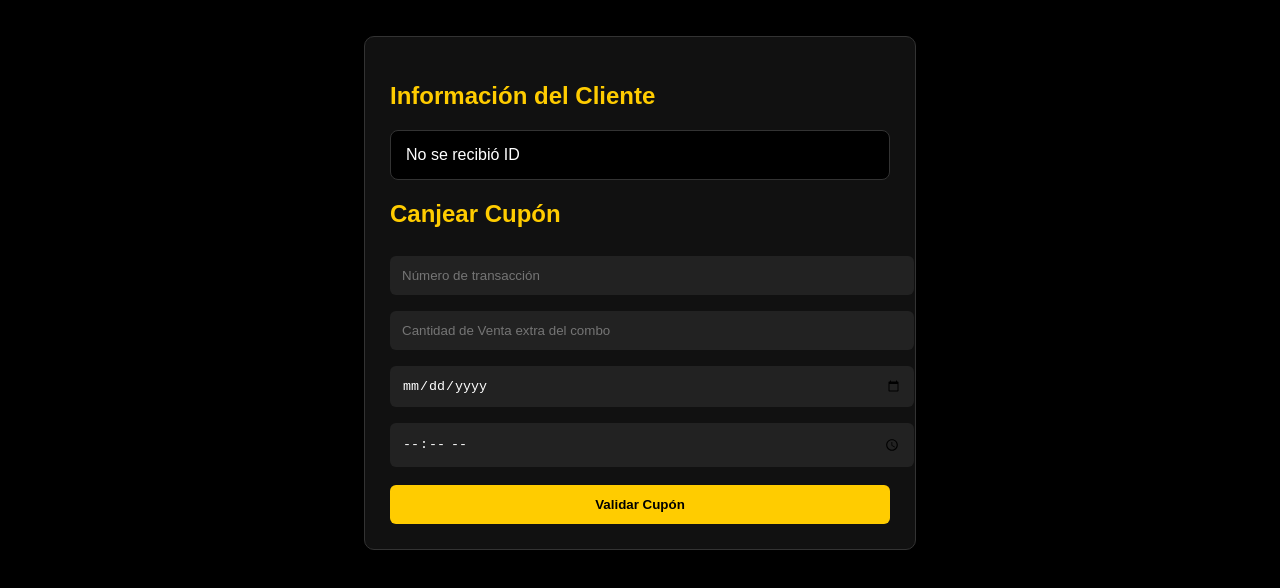
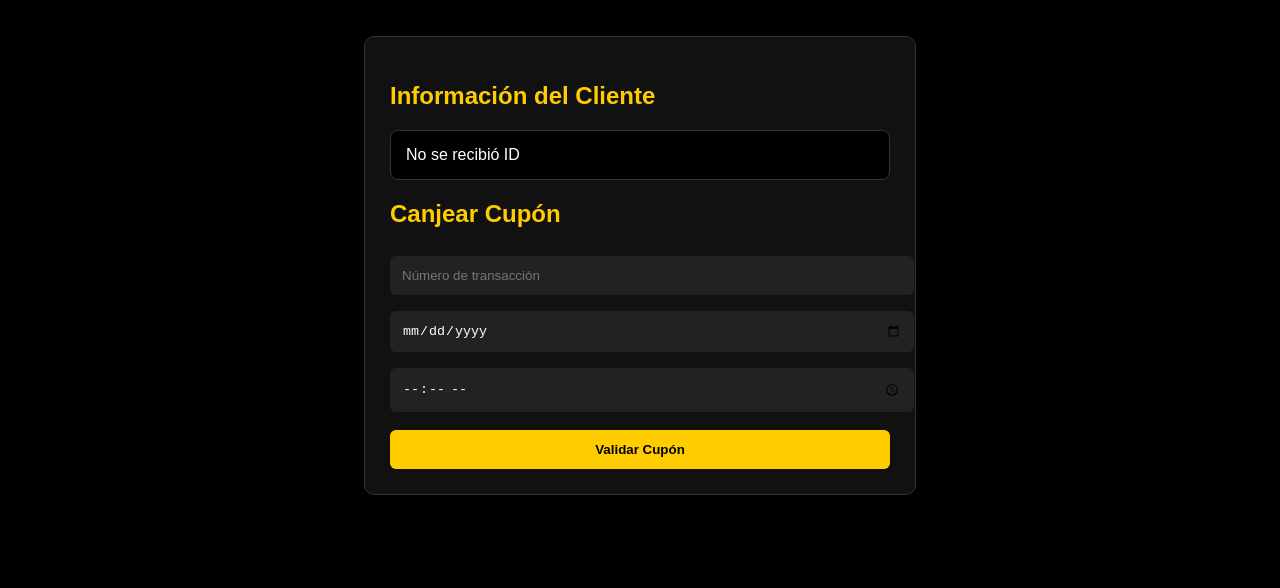
Before and after one commit to Carlss17-gif/consultapromo, a plain HTML site: page Panel.html in a window 1280 px wide. Shown: the part 60-648 px from the top of the page. Drawn offline with nearby package versions, Linux system fonts and the light colour scheme.

Commit message:
Update Panel.html

```diff
--- a/Panel.html
+++ b/Panel.html
@@ -100,7 +100,6 @@ Cargando información...
 <h2>Canjear Cupón</h2>
 
 <input type="text" id="transaccion" placeholder="Número de transacción">
-<input type="text" id="Cantidadt" placeholder="Cantidad de Venta extra del combo">
 <input type="date" id="fecha">
 <input type="time" id="hora">
 
```
